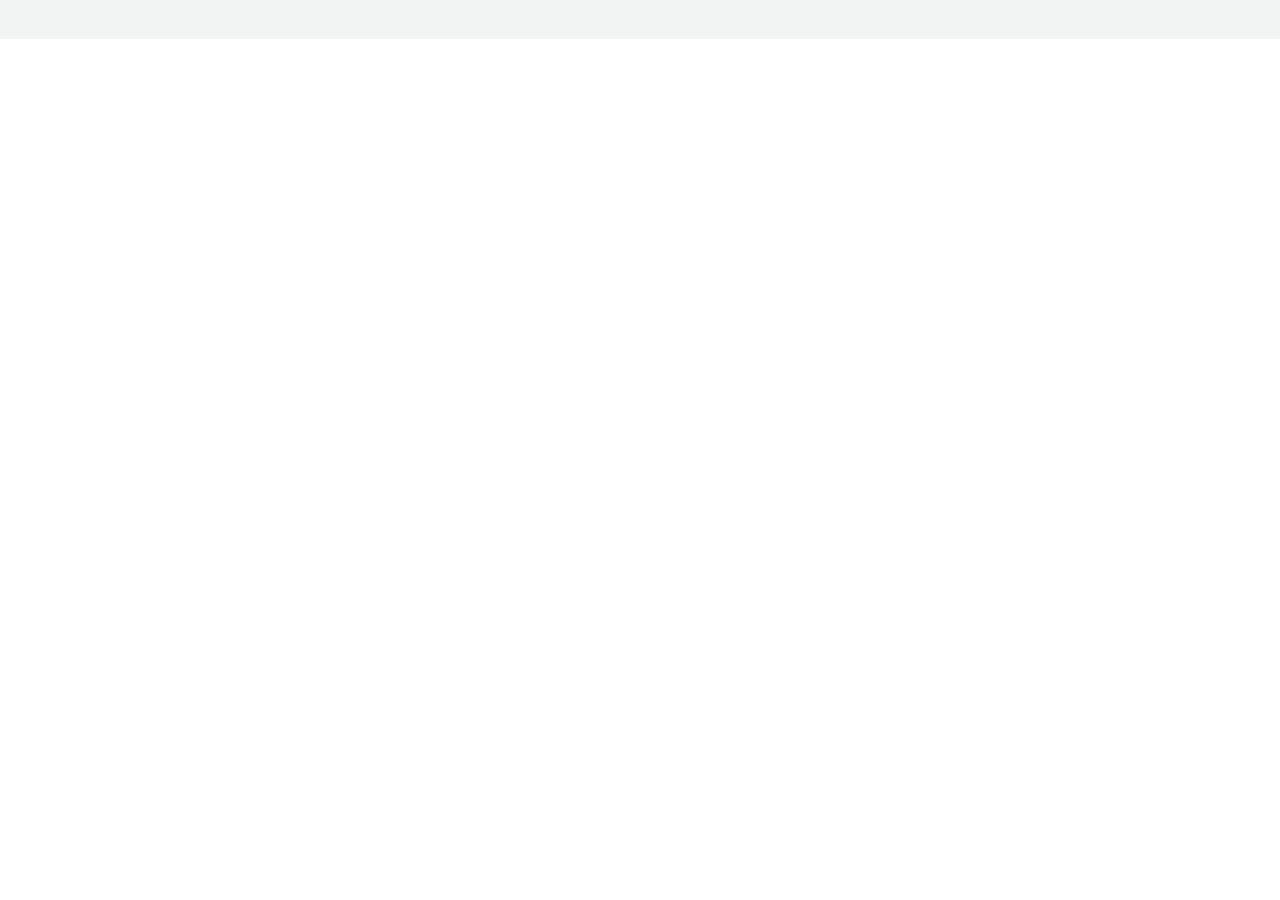
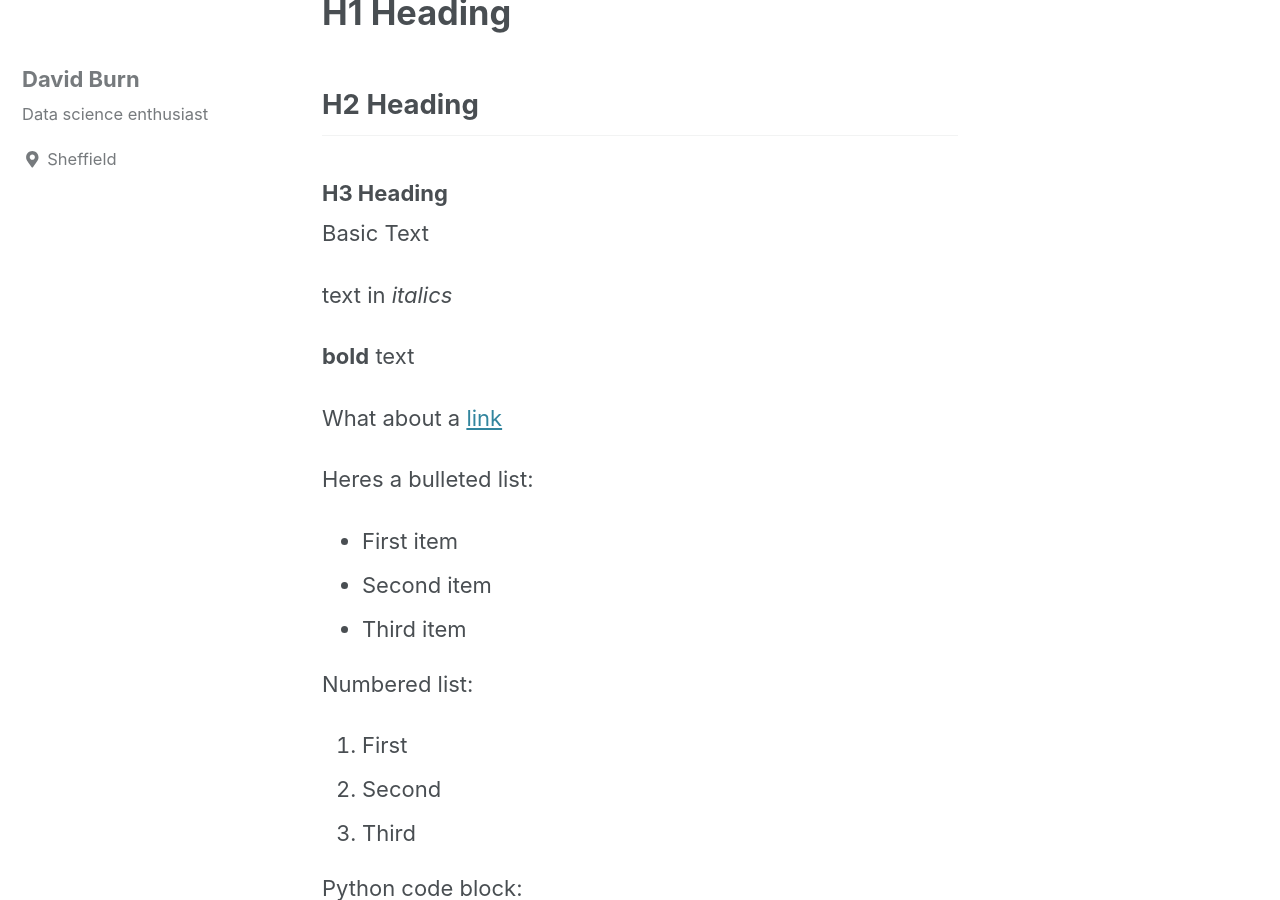
Before and after one commit to DavidBurn/davidburn.github.io, a Jekyll site: the page built from _posts/2018-12-10-welcome.md, in a window 1280 px wide and 900 px high, scrolled down 1213 px. Built offline with Jekyll 4.4.1, drawn with Linux system fonts in a browser that asks for light colours; cached includes are drawn as plain includes; nearby versions of some CDN libraries; formulas are drawn with MathJax 3; before the commit the page ends 1251 px from its top, so only the background shows below that; some of the changed text lies outside the part shown.

Commit message:
Add skyline.jpg, edited welcome to contain markdown samples

````diff
--- a/_posts/2018-12-10-welcome.md
+++ b/_posts/2018-12-10-welcome.md
@@ -2,8 +2,64 @@
 title: "A slow start"
 tags: [data science]
 date: 2018-12-10
+header:
+  image: "/images/skyline.jpy"
+excerpt: "Sample post, markdown"
+mathjax: "true"
 ---
 
-# Welcome
+# H1 Heading
 
-After taking a while to get to grips with creating this website, we are up and running. I will be posting my data science projects and competitions for all to see.
+## H2 Heading
+
+### H3 Heading
+
+Basic Text
+
+text in *italics*
+
+**bold** text
+
+What about a [link](http://davidburn.gitub.io)
+
+Heres a bulleted list:
+
+* First item
++ Second item
+- Third item
+
+Numbered list:
+
+1. First
+2. Second
+3. Third
+
+Python code block:
+```python
+    import numpy as np
+
+    def test_function(x,y):
+        z = np.sum(x,y)
+        return z
+```
+
+R code block:
+```r
+library(tidyverse)
+df <- read_csv("some_file.csv")
+head(df)
+```
+
+Here's some inline code `x+y`.
+
+Here's an image:
+<img src="{{ site.url }}{{ site.baseurl }}/images/skyline.jpg" alt="Sheffield skyline">
+
+Here's a kramdown image:
+![alt]({{ site.url }}{{ site.baseurl }}/images/skyline.jpg)
+
+Here's some math:
+
+$$z=x+y$$
+
+You can also put it inline $$z=x+y$$
````
Also changed, not shown: images/skyline.jpg (added).
